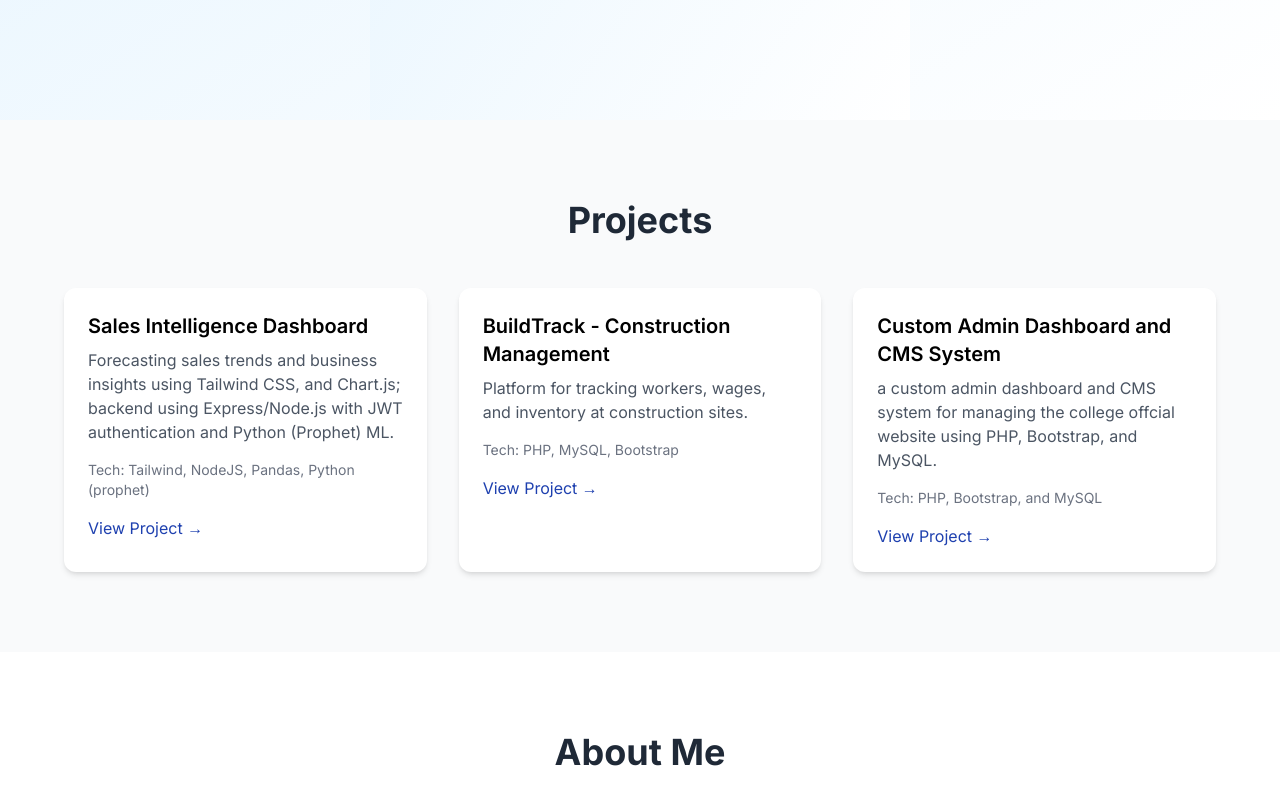
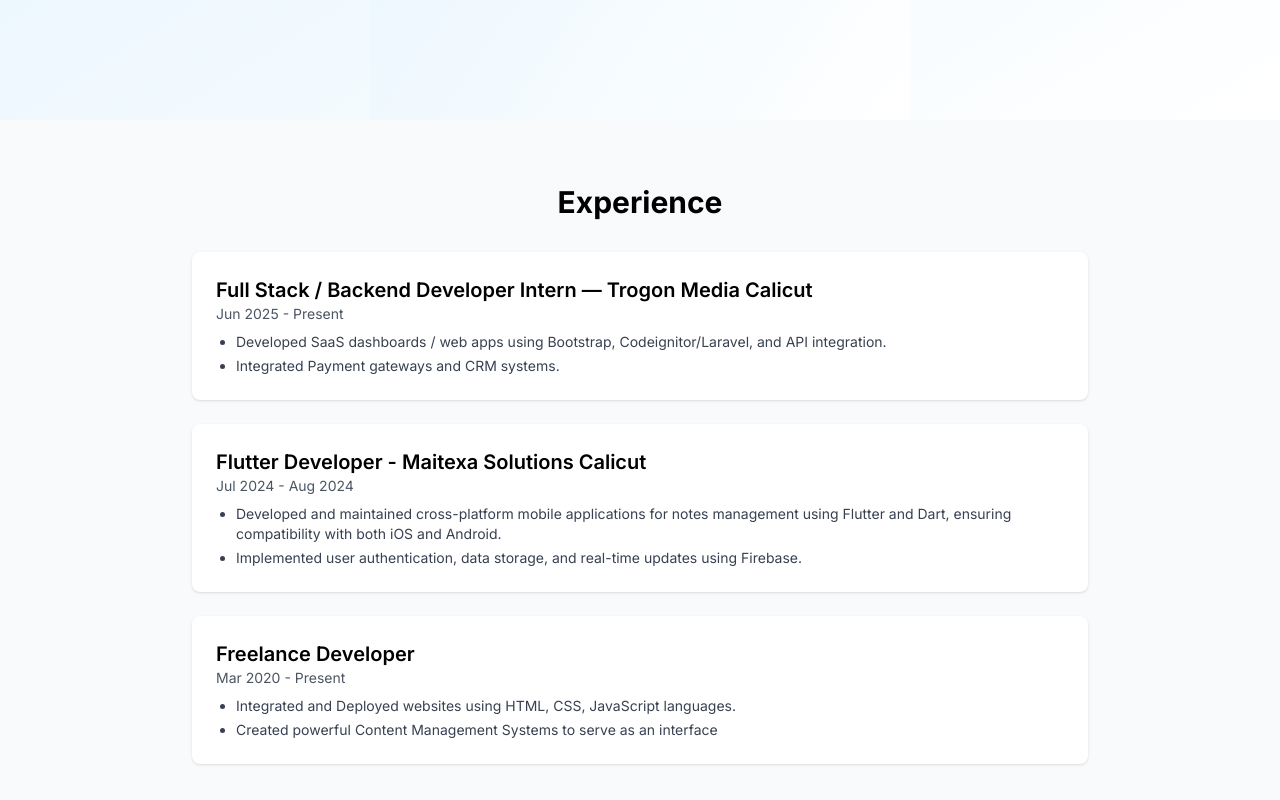
Before and after one commit to FrnMhd/portfolio, a Next.js app: page / in a window 1280 px wide. Shown: the part 680-1480 px from the top of the page. Built offline with nearby package versions, Linux system fonts and the light colour scheme.

Commit message:
[feat] experience section

```diff
--- a/src/pages/index.tsx
+++ b/src/pages/index.tsx
@@ -30,6 +30,38 @@ export default function Home() {
             </div>
           </section>}
         </section>
+
+        {/* experience */}
+        <section id="experience" className="py-16 bg-gray-50 dark:bg-gray-900">
+          <h2 className="text-3xl font-bold text-center mb-8">Experience</h2>
+          <div className="max-w-4xl mx-auto space-y-6">
+            <div className="p-6 bg-white dark:bg-gray-800 rounded-lg shadow">
+              <h3 className="font-semibold text-xl">Full Stack / Backend Developer Intern — Trogon Media Calicut</h3>
+              <p className="text-gray-600 dark:text-gray-400 text-sm mb-2">Jun 2025 - Present</p>
+              <ul className="list-disc ml-5 text-gray-700 dark:text-gray-300 text-sm space-y-1">
+                <li>Developed SaaS dashboards / web apps using Bootstrap, Codeignitor/Laravel, and API integration.</li>
+                <li>Integrated Payment gateways and CRM systems.</li>
+              </ul>
+            </div>
+            <div className="p-6 bg-white dark:bg-gray-800 rounded-lg shadow">
+              <h3 className="font-semibold text-xl">Flutter Developer - Maitexa Solutions Calicut</h3>
+              <p className="text-gray-600 dark:text-gray-400 text-sm mb-2">Jul 2024 - Aug 2024</p>
+              <ul className="list-disc ml-5 text-gray-700 dark:text-gray-300 text-sm space-y-1">
+                <li>Developed and maintained cross-platform mobile applications for notes management using Flutter and Dart, ensuring compatibility with both iOS and Android.</li>
+                <li>Implemented user authentication, data storage, and real-time updates using Firebase.</li>
+              </ul>
+            </div>
+            <div className="p-6 bg-white dark:bg-gray-800 rounded-lg shadow">
+              <h3 className="font-semibold text-xl">Freelance Developer</h3>
+              <p className="text-gray-600 dark:text-gray-400 text-sm mb-2">Mar 2020 - Present</p>
+              <ul className="list-disc ml-5 text-gray-700 dark:text-gray-300 text-sm space-y-1">
+                <li>Integrated and Deployed websites using HTML, CSS, JavaScript languages.</li>
+                <li>Created powerful Content Management Systems to serve as an interface</li>
+              </ul>
+            </div>
+          </div>
+        </section>
+
         {/* projects */}
         <section id="projects" className="py-20 bg-gray-50 px-4">
             <div className="max-w-6xl mx-auto text-center">
```
